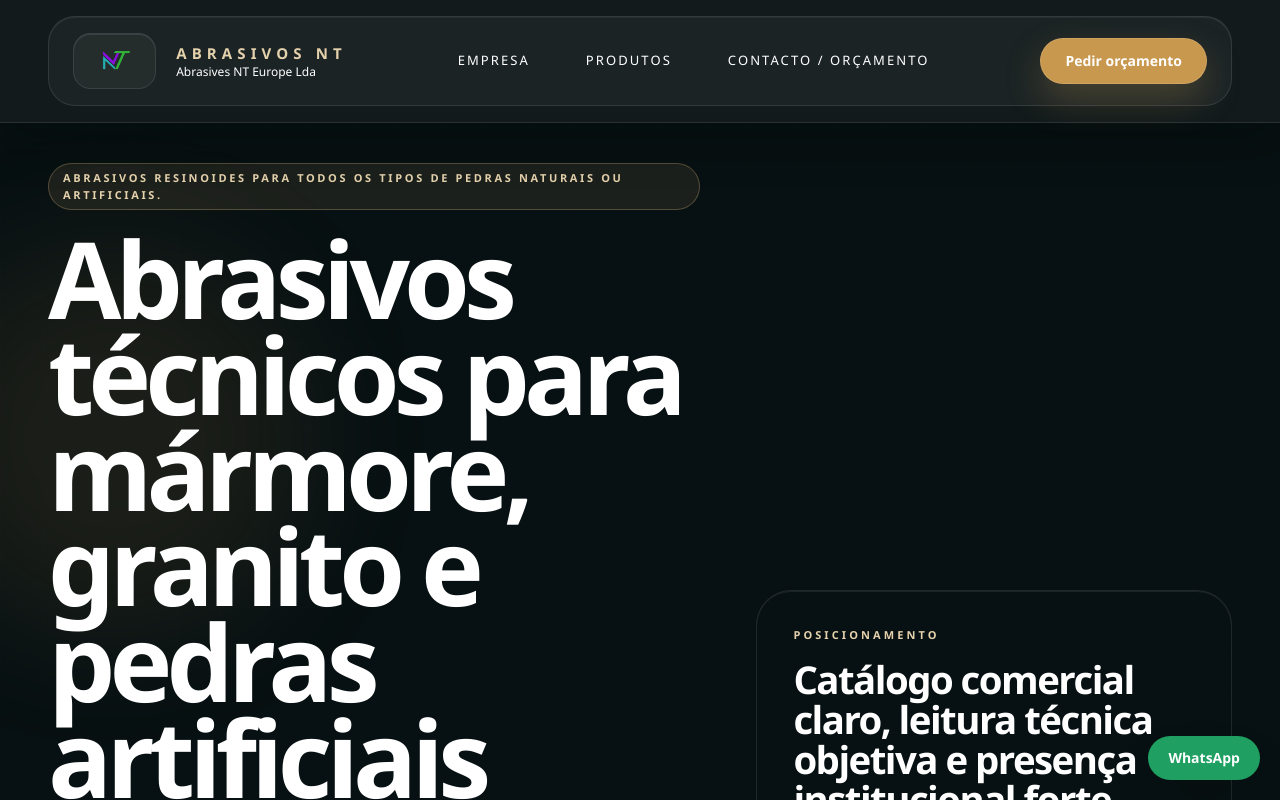
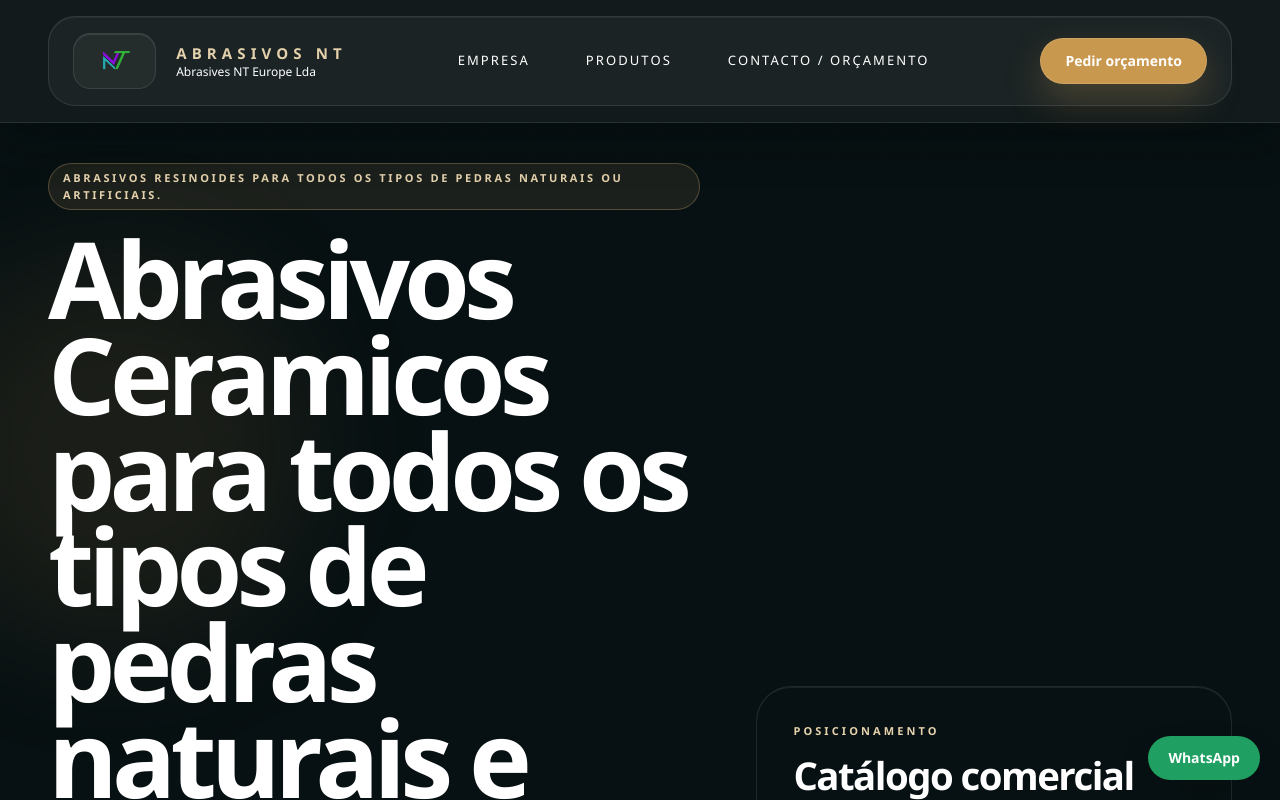
Before and after one commit to CAP1974/abrasivos-nt-site, a Next.js app: page / in a window 1280 px wide. Shown: the top 800 px of the page. Built offline with nearby package versions, Linux system fonts and the light colour scheme.

Commit message:
Update home hero title

```diff
--- a/app/page.tsx
+++ b/app/page.tsx
@@ -22,7 +22,7 @@ export default function HomePage() {
                 <span className="section-kicker border-sand-300/30 bg-sand-300/10 text-sand-200">
                   {company.tagline}
                 </span>
-                <h1 className="mt-5 max-w-[13ch] text-[3.5rem] font-semibold tracking-[-0.055em] sm:text-[4.8rem] lg:text-[6rem] lg:leading-[0.9] xl:text-[6.65rem]">
+                <h1 className="mt-5 max-w-[14ch] text-[2.9rem] font-semibold tracking-[-0.055em] leading-[0.94] sm:text-[4.2rem] lg:text-[6rem] lg:leading-[0.9] xl:text-[6.65rem]">
                   {company.heroTitle}
                 </h1>
                 <p className="mt-6 max-w-[46rem] text-[1.02rem] leading-8 text-white/78 sm:text-[1.08rem] lg:text-[1.16rem]">
--- a/content/site.ts
+++ b/content/site.ts
@@ -174,7 +174,7 @@ export const company = {
   legalName: "Abrasives NT Europe Lda",
   brandName: "Abrasivos NT",
   tagline: "Abrasivos Resinoides para todos os tipos de pedras naturais ou artificiais.",
-  heroTitle: "Abrasivos técnicos para mármore, granito e pedras artificiais",
+  heroTitle: "Abrasivos Ceramicos para todos os tipos de pedras naturais e artificiais.",
   heroDescription:
     "A Abrasivos NT fornece soluções abrasivas para polimento e acabamento no setor da pedra, com foco em clareza técnica, apoio comercial direto e escolha adequada para cada aplicação.",
   about:
```
